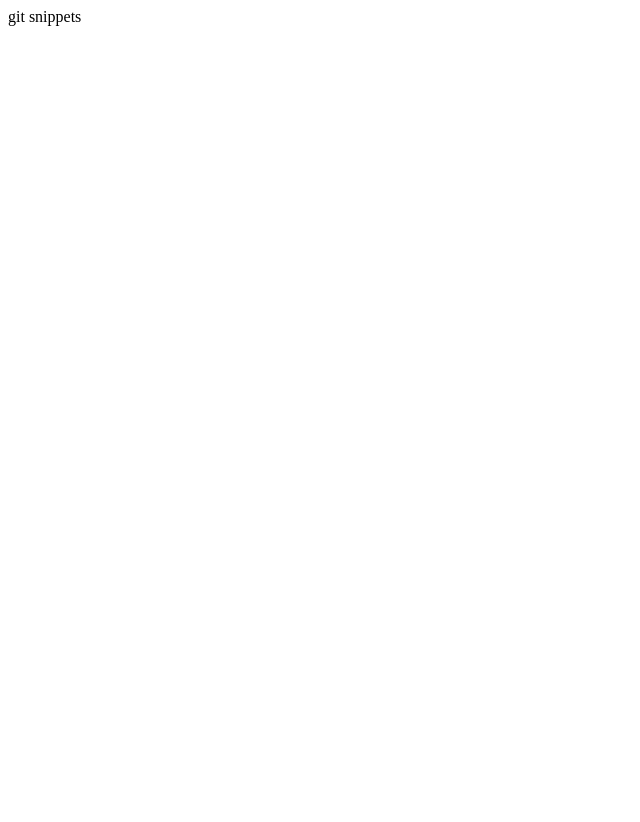
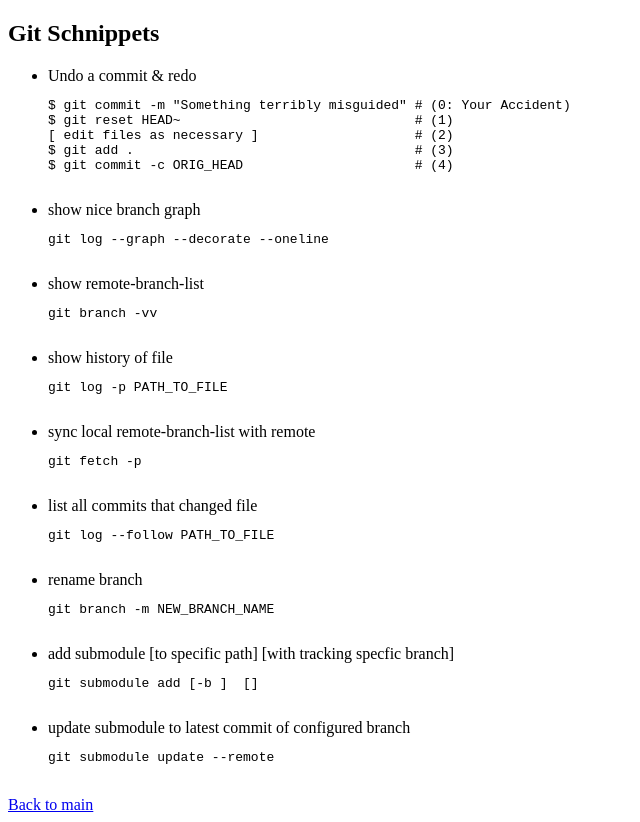
Before and after one commit to evenTaken/evenTaken.github.io, a plain HTML site: page git.html in a window 1280 px wide. Shown: the whole page, without its empty margins (0-640 px from the left). Before the commit the page ends 800 px from the top, so only its background shows below. Drawn offline with Linux system fonts and the light colour scheme.

Commit message:
Fill git and powershell schnippets.

```diff
--- a/git.html
+++ b/git.html
@@ -1,11 +1,75 @@
 <!DOCTYPE html>
 <html lang="en-US">
+
 <head>
   <meta charset="utf-8" />
   <meta name="viewport" content="width=device-width" />
   <title>Snippets</title>
 </head>
+
 <body>
-    git snippets
+  <h2>Git Schnippets</h2>
+  <ul>
+    <li>
+      Undo a commit & redo
+        <pre>
+$ git commit -m "Something terribly misguided" # (0: Your Accident)
+$ git reset HEAD~                              # (1)
+[ edit files as necessary ]                    # (2)
+$ git add .                                    # (3)
+$ git commit -c ORIG_HEAD                      # (4)
+        </pre>
+    </li>
+    <li>
+      show nice branch graph
+      <pre>
+git log --graph --decorate --oneline
+      </pre>
+    </li>
+    <li>
+      show remote-branch-list
+      <pre>
+git branch -vv
+      </pre>
+    </li>
+    <li>
+      show history of file
+      <pre>
+git log -p PATH_TO_FILE
+      </pre>
+    </li>
+    <li>
+      sync local remote-branch-list with remote
+      <pre>
+git fetch -p
+      </pre>
+    </li>
+    <li>
+      list all commits that changed file
+      <pre>
+git log --follow PATH_TO_FILE
+      </pre>
+    </li>
+    <li>
+      rename branch
+      <pre>
+git branch -m NEW_BRANCH_NAME
+      </pre>
+    </li>
+    <li>
+      add submodule [to specific path] [with tracking specfic branch]
+      <pre>
+git submodule add [-b <branch>] <repository> [<path>]
+      </pre>
+    </li>
+    <li>
+      update submodule to latest commit of configured branch
+      <pre>
+git submodule update --remote
+      </pre>
+    </li>
+  </ul>
+  <a href="index.html">Back to main</a>
 </body>
+
 </html>
```
Also changed, not shown: index.html (+9 -1 lines), powershell.html (added, +73 -0 lines), unsorted.html (added). Lines whose indentation alone changed are shown as unchanged.
